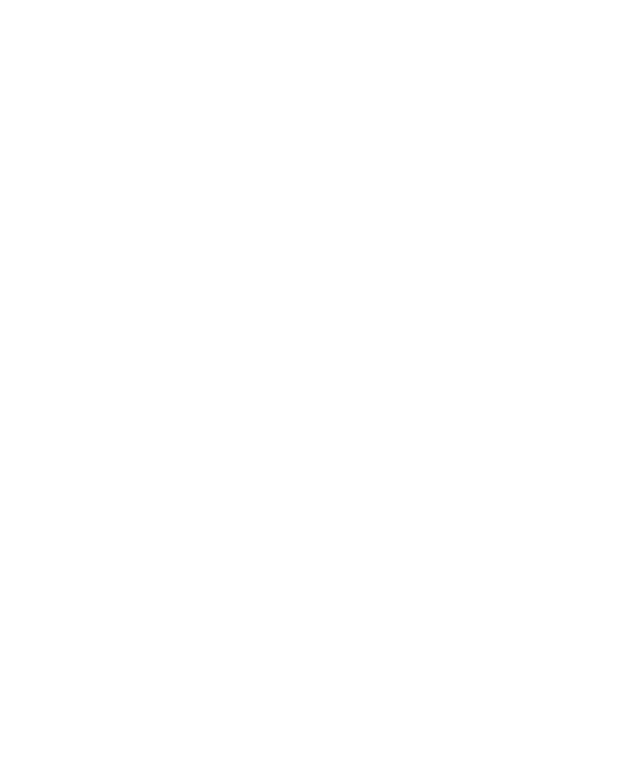
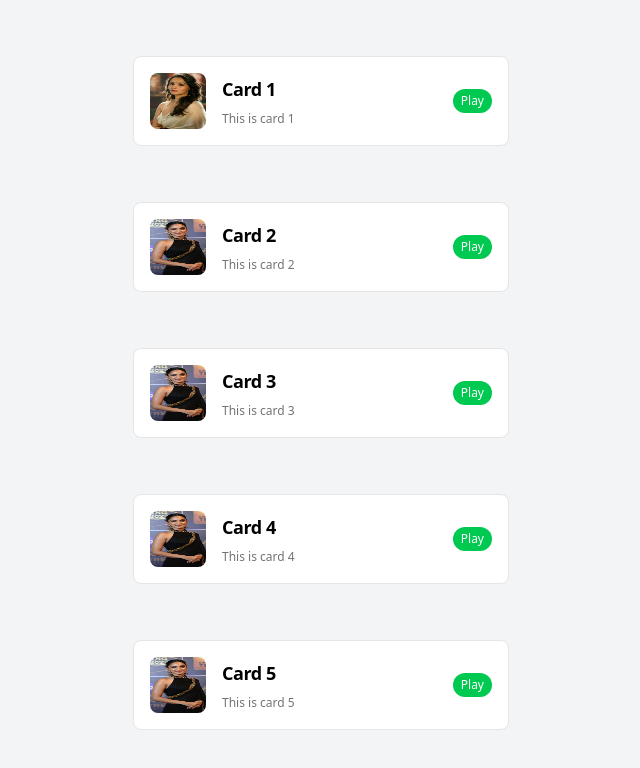
Before and after one commit to rjv01/FramerMotionProjects, a React (Vite) app: page /layoutcard in a window 1280 px wide. Before the commit this address had no page. Shown: the top 768 px of the page, without its empty margins (319-959 px from the left). Built offline with nearby package versions, Linux system fonts and the light colour scheme.

Commit message:
adding layoutId in cards

```diff
--- a/src/App.tsx
+++ b/src/App.tsx
@@ -6,6 +6,7 @@
 import { Routes,Route } from "react-router-dom"
 import Counter from "./components/Counter"
 import Scroll from "./components/Scroll";
+import CardLayout from "./components/CardLayout";
 
 function App() {
   return (
@@ -17,6 +18,7 @@
         <Route path="/sidebar" element={<Sidebar />} />
         <Route path="/counter" element={<Counter />} />
         <Route path="/scroll" element={<Scroll />} />
+        <Route path="/layoutcard" element={<CardLayout />} />
       </Routes>
     </div>
   )
--- /dev/null
+++ b/src/components/CardLayout.tsx
@@ -0,0 +1,215 @@
+import { Link } from "lucide-react";
+import { useState,useRef,useEffect, useCallback } from "react";
+import { motion } from "framer-motion";
+
+const useOutSideClick = (callback: () => void) => {
+  const ref = useRef<HTMLDivElement>(null);
+
+  useEffect(() => {
+    const handleClick = (event: MouseEvent) => {
+      if (ref.current && !ref.current.contains(event.target as Node)) {
+        callback();
+      }
+    };
+
+    document.addEventListener("mousedown", handleClick);
+    return () => {
+      document.removeEventListener("mousedown", handleClick);
+    };
+  }, [callback]);
+
+  return ref;
+};
+
+
+function CardLayout() {
+    type Card = {
+        description: string;
+        title:string,
+        bgcolor:string,
+        src:string,
+        ctaText:string,
+        ctaLink:string,
+        context:()=>React.ReactNode
+    }
+    const cards:Card[] =[
+        {
+            description:"This is card 1",
+            title:"Card 1",
+            src:"/alia.webp",
+            bgcolor:"bg-red-400",
+            ctaText:"Play",
+            ctaLink:"/card1",
+            context:()=> (
+                <>
+                Lorem ipsum dolor sit amet consectetur adipisicing elit. Maxime nostrum qui cupiditate est sapiente voluptatum, saepe earum incidunt quod tempore provident sed commodi soluta eum dolor! Earum cum ea numquam.
+                </>
+            )
+        },
+        {
+            description:"This is card 2",
+            title:"Card 2",
+            src:"/kiara.webp",
+            bgcolor:"red",
+            ctaText:"Play",
+            ctaLink:"/card2",
+            context:()=> (
+                <>
+                Lorem ipsum dolor sit amet consectetur adipisicing elit. Maxime nostrum qui cupiditate est sapiente voluptatum, saepe earum incidunt quod tempore provident sed commodi soluta eum dolor! Earum cum ea numquam.
+                </>
+            )
+        },
+        {
+            description:"This is card 3",
+            title:"Card 3",
+            src:"/kiara.webp",
+            bgcolor:"red",
+            ctaText:"Play",
+            ctaLink:"/card3",
+            context:()=> (
+                <>
+                Lorem ipsum dolor sit amet consectetur adipisicing elit. Maxime nostrum qui cupiditate est sapiente voluptatum, saepe earum incidunt quod tempore provident sed commodi soluta eum dolor! Earum cum ea numquam.
+                </>
+            )
+        },
+        {
+            description:"This is card 4",
+            title:"Card 4",
+            src:"/kiara.webp",
+            bgcolor:"red",
+            ctaText:"Play",
+            ctaLink:"/card4",
+            context:()=> (
+                <>
+                Lorem ipsum dolor sit amet consectetur adipisicing elit. Maxime nostrum qui cupiditate est sapiente voluptatum, saepe earum incidunt quod tempore provident sed commodi soluta eum dolor! Earum cum ea numquam.
+                </>
+            )
+        },
+        {
+            description:"This is card 5",
+            title:"Card 5",
+            src:"/kiara.webp",
+            bgcolor:"red",
+            ctaText:"Play",
+            ctaLink:"/card5",
+            context:()=> (
+                <>
+                Lorem ipsum dolor sit amet consectetur adipisicing elit. Maxime nostrum qui cupiditate est sapiente voluptatum, saepe earum incidunt quod tempore provident sed commodi soluta eum dolor! Earum cum ea numquam.
+                </>
+            )
+        },
+    ];
+
+    const [current,setCurrent] = useState<Card | null>(null);
+    const closeCard = useCallback(() => setCurrent(null), []);
+    const ref = useOutSideClick(closeCard);
+
+
+    return (
+        <div className="min-h-screen bg-gray-100 py-10 relative">
+            {
+                current && <motion.div
+                                initial={{
+                                    opacity:0
+                                }}
+                                animate={{
+                                    opacity:1
+                                }}
+                                className="fixed z-10 h-full w-full inset-0 bg-red-500/50 backdrop-blur-sm"
+                            ></motion.div>
+            }
+            {
+                current && (
+                    <motion.div
+                        layoutId={`card-${current.title}`}
+                        ref={ref}
+                        className={`h-120 w-60 sm:h-150 sm:w-82 fixed inset-0 z-20 m-auto ${current.bgcolor ?? "bg-gray-200"} rounded-2xl border border-neutral-200 p-4`}>
+                        <motion.img
+                            layoutId={`card-image-${current.title}`}
+                            src={current.src}
+                            alt={current.title}
+                            className="w-full aspect-square rounded-2xl"
+                        />
+                        <div className="flex flex-col justify-between items-start">
+                            <div className="flex item-start justify-between py-4 w-full gap-2">
+                                <div className="flex flex-col item-start gap-2">
+                                    <motion.h2
+                                        layoutId={`card-tite-${current.title}`}
+                                        className="font-bold text-xs tracking-tight text-black"
+                                    >{current.title}</motion.h2>
+                                    <motion.p
+                                        layoutId={`card-description-${current.title}`}
+                                        className="text-[10px] text-neutral-500"
+                                    >{current.description}</motion.p>
+                                </div>
+                                <motion.div
+                                    layoutId={`card-cta${current.title}`}
+                                >
+                                    <Link
+                                        href={current.ctaLink}
+                                        className="px-2 py-1 bg-green-500 rounded-full text-white text-xs"
+                                    >
+                                        {current.ctaText}
+                                    </Link>
+                                </motion.div>
+                            </div>
+                            <motion.div
+                                initial={{
+                                    filter:"blur(10px)",
+                                    opacity:0
+                                }}
+                                animate={{
+                                    filter:"blur(0px)",
+                                    opacity:1
+                                }}
+                                transition={{
+                                    delay:0.3
+                                }}
+                            >
+                                <p className="h-40 overflow-auto">{current.context()}</p>
+                            </motion.div>
+                        </div>
+                    </motion.div>
+                )
+            }
+            <div className="flex flex-col sm:w-110 max-w-2xl mx-auto gap-6 px-4">
+                {
+                    cards.map((card,index)=>(
+                        <motion.button
+                            layoutId={`card-${card.title}`}
+                            key={index}
+                            onClick={()=>setCurrent(card)}
+                            className="flex justify-between cursor-pointer items-center bg-white p-4 rounded-lg border border-neutral-200 m-4"
+                        >
+                        <div className="flex gap-4 items-center">
+                            <motion.img
+                                layoutId={`card-image-${card.title}`}
+                                src={card.src}
+                                alt={card.title}
+                                className="h-14 aspect-square rounded-lg"
+                            />
+                            <div className="flex flex-col items-start gap-2">
+                                <motion.h2
+                                    layoutId={`card-title-${card.title}`}
+                                    className="font-bold text-lg tracking-tight text-black"
+                                >{card.title}</motion.h2>
+                                <motion.p
+                                    layoutId={`card-description-${card.title}`}
+                                    className="text-xs text-neutral-500"
+                                >{card.description}</motion.p>
+                            </div>
+                        </div>
+                        <motion.div
+                            layoutId={`card-cta-${card.title}`}
+                            className="flex items-center px-2 py-1 bg-green-500 rounded-full text-white text-xs">
+                            {card.ctaText}
+                        </motion.div>
+                        </motion.button>
+                    ))
+                }
+            </div>
+        </div>
+    );
+}
+
+export default CardLayout
--- a/src/components/Home.tsx
+++ b/src/components/Home.tsx
@@ -8,7 +8,7 @@
     { href: "/counter", label: "Counter Component" },
     { href: "/sidebar", label: "Sidebar Component" },
     { href: "/scroll", label: "Scroll Component" },
-    { href: "/sidebar", label: "Sidebar Component" },
+    { href: "/layoutcard", label: "Card Layout Component" },
     { href: "/sidebar", label: "Sidebar Component" },
     { href: "/sidebar", label: "Sidebar Component" },
   ];
```
